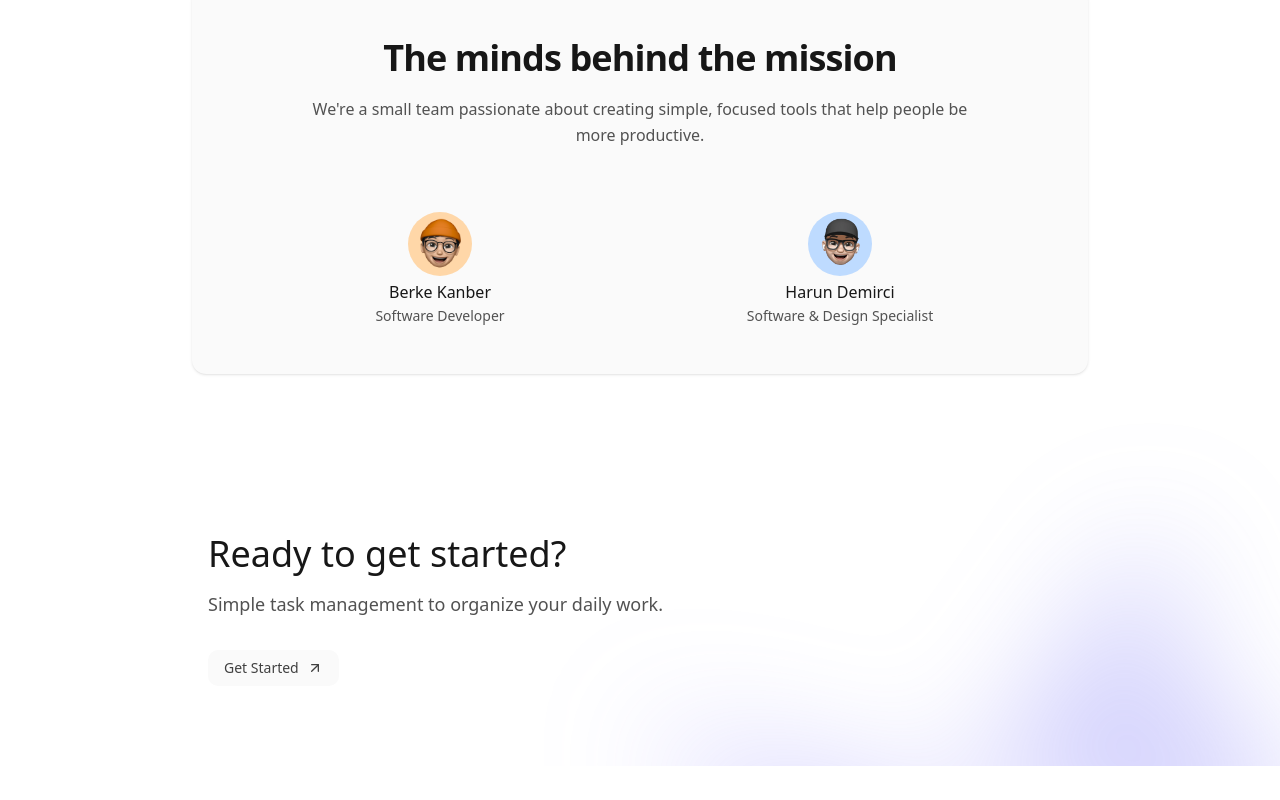
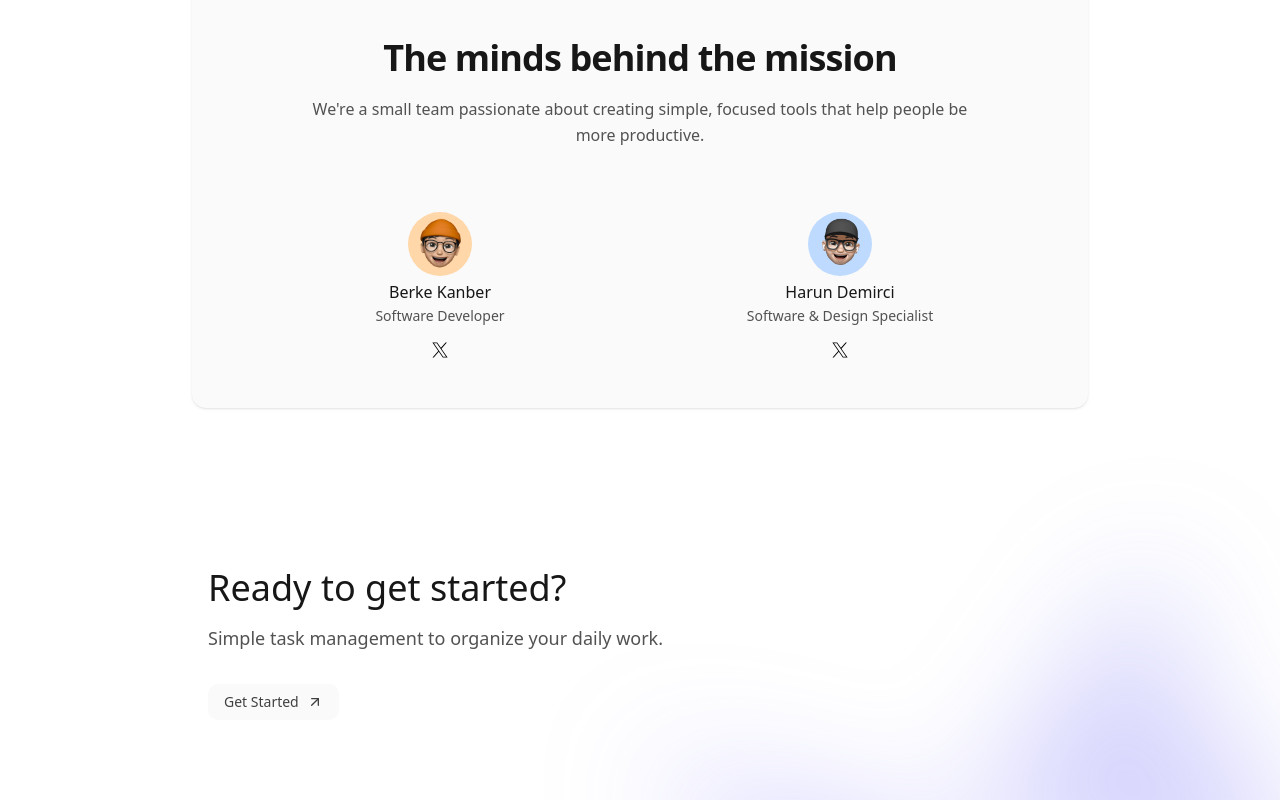
Before and after one commit to chefberke/calira, a Next.js app: page / in a window 1280 px wide. Shown: the part 2145-2945 px from the top of the page. Before the commit the page ends 2911 px from the top, so only its background shows below. Built offline with nearby package versions, Linux system fonts and the light colour scheme.

Commit message:
Enhance Team component by adding social media links for team members; improve hover effects and transitions for better interactivity and user experience.

```diff
--- a/src/components/landing/Team.tsx
+++ b/src/components/landing/Team.tsx
@@ -40,12 +40,14 @@ const teamMembers = [
     role: "Software Developer",
     image: "/chefberke.png",
     color: "bg-orange-200",
+    x: "https://x.com/chef_berke",
   },
   {
     name: "Harun Demirci",
     role: "Software & Design Specialist",
     image: "/chefharun.png",
     color: "bg-blue-200",
+    x: "https://x.com/harun0x01",
   },
 ];
 
@@ -76,24 +78,47 @@ function Team() {
             <motion.div
               key={member.name}
               variants={itemVariants}
-              className="flex flex-col items-center text-center space-y-1"
+              className="flex flex-col items-center text-center space-y-1 group cursor-pointer"
             >
               <div
-                className={`relative w-16 h-16 rounded-full overflow-hidden ${member.color}`}
+                className={`relative w-16 h-16 rounded-full overflow-hidden ${member.color} transition-all duration-300 group-hover:scale-110 group-hover:shadow-lg`}
               >
                 <Image
                   src={member.image}
                   alt={member.name}
                   fill
-                  className="object-cover scale-110"
+                  className="object-cover scale-110 transition-transform duration-300 group-hover:scale-125"
                 />
               </div>
 
               <div className="flex flex-col items-center">
-                <h3 className="text-base font-medium text-neutral-900 mb-0.5">
-                  {member.name}
+                <h3 className="text-base font-medium text-neutral-900 mb-0.5 transition-all duration-300 group-hover:text-[#8276FF] group-hover:scale-105">
+                  <a
+                    href={member.x}
+                    target="_blank"
+                    rel="noopener noreferrer"
+                    className="block"
+                  >
+                    {member.name}
+                  </a>
                 </h3>
-                <p className="text-sm text-neutral-600">{member.role}</p>
+                <p className="text-sm text-neutral-600 transition-colors duration-300 group-hover:text-neutral-700">
+                  {member.role}
+                </p>
+                <a
+                  href={member.x}
+                  target="_blank"
+                  rel="noopener noreferrer"
+                  className="mt-3.5 transition-all duration-300 group-hover:scale-110 group-hover:rotate-12"
+                >
+                  <Image
+                    src="/x.svg"
+                    alt="X (Twitter)"
+                    width={24}
+                    height={24}
+                    className="w-5 h-5 transition-all duration-300 group-hover:opacity-80"
+                  />
+                </a>
               </div>
             </motion.div>
           ))}
```
Also changed, not shown: public/x.svg (added).
